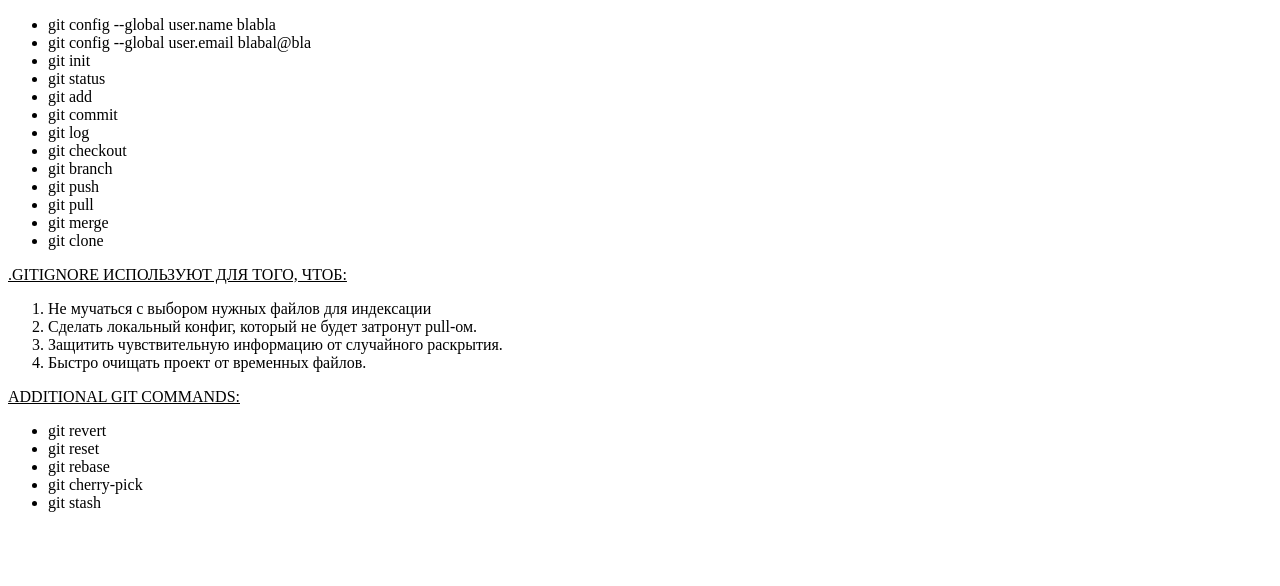
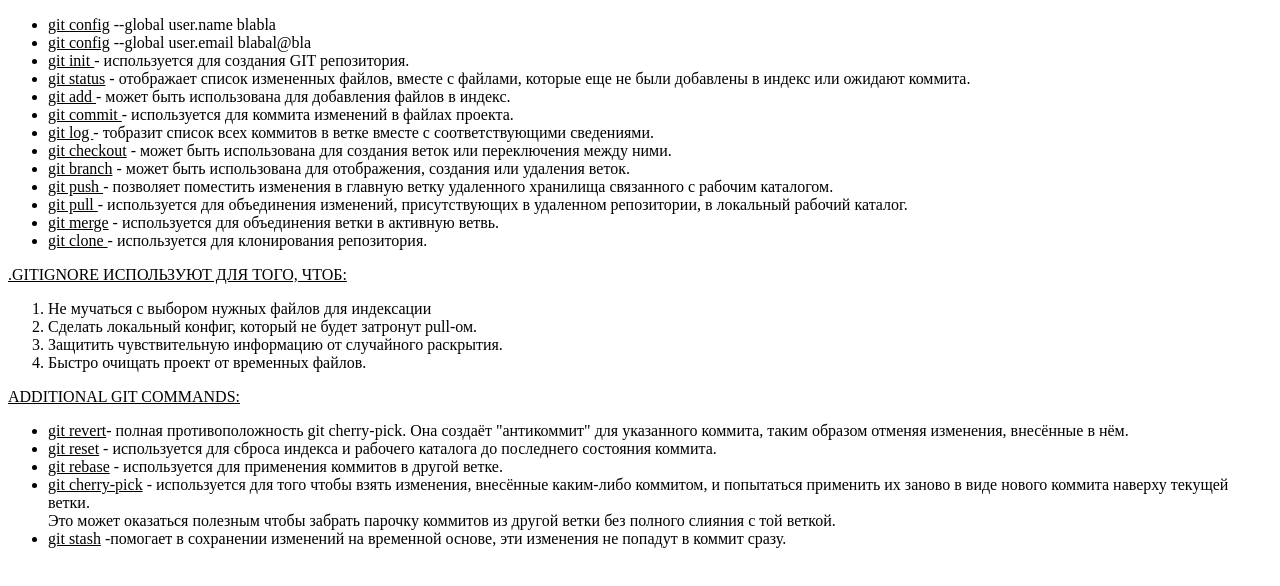
Before and after one commit to IrynaTrush/cursor-homework-Iryna, a plain HTML site: page homework_git/homework_git_index.html in a window 1280 px wide. Drawn offline with Linux system fonts and the light colour scheme.

Commit message:
the last changes

```diff
--- a/homework_git/homework_git_index.html
+++ b/homework_git/homework_git_index.html
@@ -14,20 +14,22 @@
 </head>
 <body>
     <ul>
-      <li>git config --global user.name blabla</li>
-        <li>git config --global user.email blabal@bla</li>
-        <li>git init</li>
-        <li>git status</li>
-        <li>git add</li>
+      <li><u>git config</u>
+         --global user.name blabla</li>
+        <li><u>git config</u> --global user.email blabal@bla</li>
+        <li><u>git init </u>- используется для создания GIT репозитория.</li>
+        <li><u>git status</u> - отображает список измененных файлов, вместе с файлами, которые еще не были добавлены в индекс или ожидают коммита.</li>
+        <li><u>git add </u>- может быть использована для добавления файлов в индекс.</li>
         <li>
-            git commit</li>
-        <li>git log</li>
-        <li>git checkout</li>
-        <li>git branch</li>
-        <li>git push</li>
-        <li>git pull</li>
-        <li>git merge</li>
-        <li>git clone</li>
+            <u>git commit </u>- используется для коммита изменений в файлах проекта.</li>
+        <li><u>git log </u>
+            - тобразит список всех коммитов в ветке вместе с соответствующими сведениями.</li>
+        <li><u>git checkout</u> - может быть использована для создания веток или переключения между ними.</li>
+        <li><u>git branch</u> - может быть использована для отображения, создания или удаления веток.</li>
+        <li><u>git push </u>- позволяет поместить изменения в главную ветку удаленного хранилища связанного с рабочим каталогом.</li>
+        <li><u>git pull </u>- используется для объединения изменений, присутствующих в удаленном репозитории, в локальный рабочий каталог.</li>
+        <li><u>git merge</u> - используется для объединения ветки в активную ветвь.</li>
+        <li><u>git clone </u>- используется для клонирования репозитория. </li>
     </ul>
     <div>
         <p>.gitignore используют для того, чтоб:</p>
@@ -43,11 +45,11 @@
             Additional git commands:
         </p>
         <ul>
-            <li>git revert</li>
-            <li>git reset</li>
-            <li>git rebase</li>
-            <li>git cherry-pick</li>
-            <li>git stash</li>
+            <li><u>git revert</u>- полная противоположность git cherry-pick. Она создаёт "антикоммит" для указанного коммита, таким образом отменяя изменения, внесённые в нём.</li>
+            <li><u>git reset</u> - используется для сброса индекса и рабочего каталога до последнего состояния коммита. </li>
+            <li><u>git rebase</u> - используется для применения коммитов в другой ветке.</li>
+            <li><u>git cherry-pick</u> - используется для того чтобы взять изменения, внесённые каким-либо коммитом, и попытаться применить их заново в виде нового коммита наверху текущей ветки.<br> Это может оказаться полезным чтобы забрать парочку коммитов из другой ветки без полного слияния с той веткой.</li>
+            <li><u>git stash</u> -помогает в сохранении изменений на временной основе, эти изменения не попадут в коммит сразу.</li>
         </ul>
     </div>
 </body>
```
